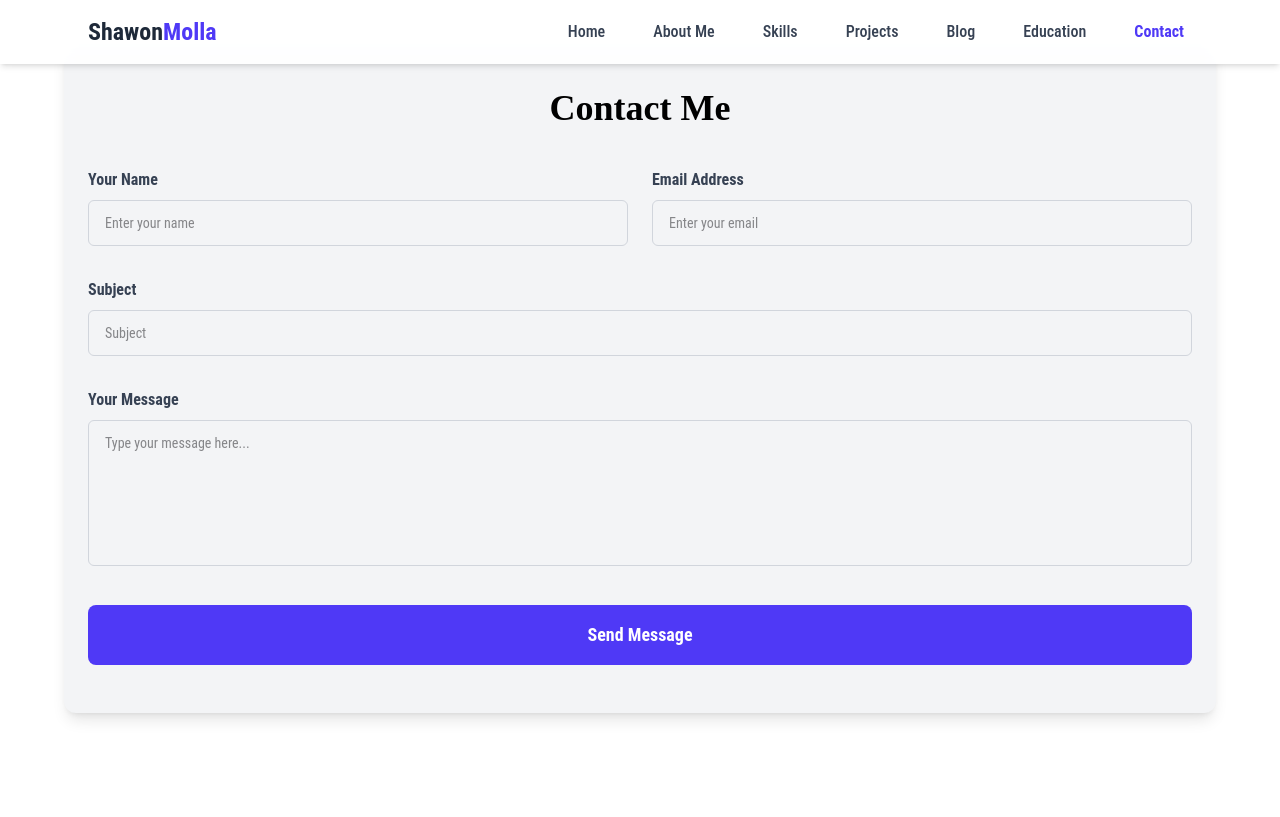
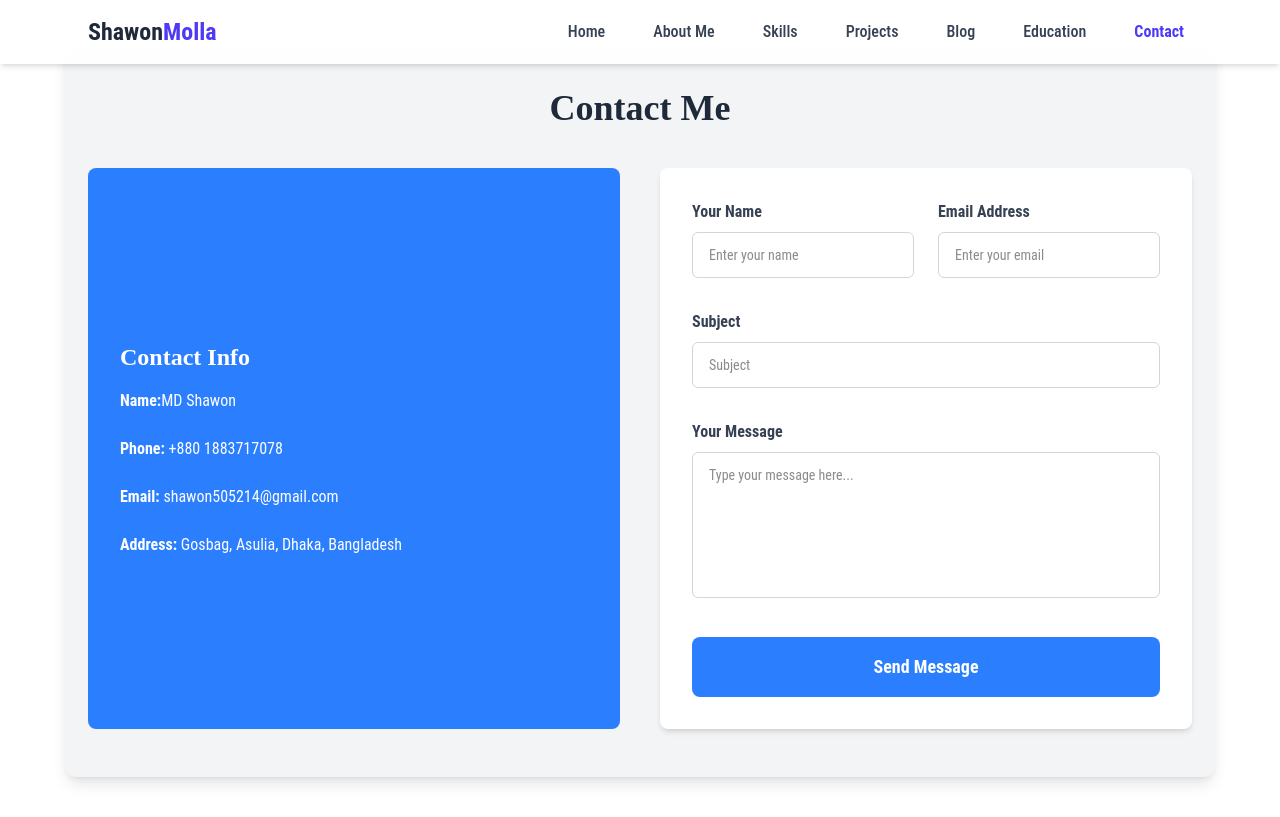
Before and after one commit to shawonkhan1/Shawon-Portfullio-Clint, a React (Vite) app: page /contact in a window 1280 px wide. Built offline with nearby package versions, Linux system fonts and the light colour scheme.

Commit message:
contact info add

```diff
--- a/src/Pages/Contact.jsx
+++ b/src/Pages/Contact.jsx
@@ -31,13 +31,27 @@ const Contact = () => {
   return (
     <section
       id="contact"
-      className="ml-6 mr-6 sm:ml-6 sm:mr-6 md:ml-10 md:mr-10 lg:mx-auto px-4 sm:px-6 py-12 max-w-6xl bg-gray-100 rounded-xl shadow-lg my-10"
+      className="mx-6 sm:mx-6 md:mx-10 lg:mx-auto px-4 sm:px-6 py-12 max-w-6xl bg-gray-100 rounded-xl shadow-lg my-10"
     >
-      <h2 className="text-3xl sm:text-4xl font-extrabold text-black mb-10 text-center">
+      <h2 className="text-3xl sm:text-4xl font-extrabold text-gray-800 mb-10 text-center">
         Contact Me
       </h2>
 
-      <form onSubmit={handleContactSubmit} className="space-y-8">
+      <div className="flex flex-col md:flex-row gap-10">
+        {/* Left side - Contact Info */}
+        <div className="md:w-1/2 bg-blue-500 text-white rounded-lg p-8 flex flex-col justify-center space-y-6">
+          <h3 className="text-2xl font-semibold mb-4">Contact Info</h3>
+          <p><strong>Name:</strong>MD Shawon</p>
+          <p><strong>Phone:</strong> +880 1883717078</p>
+          <p><strong>Email:</strong> shawon505214@gmail.com</p>
+          <p><strong>Address:</strong> Gosbag, Asulia, Dhaka, Bangladesh</p>
+        </div>
+
+        {/* Right side - Contact Form */}
+        <form
+          onSubmit={handleContactSubmit}
+          className="md:w-1/2 space-y-8 bg-white p-8 rounded-lg shadow-md"
+        >
           {/* Name & Email */}
           <div className="grid grid-cols-1 md:grid-cols-2 gap-6">
             <div>
@@ -53,7 +67,7 @@ const Contact = () => {
                 name="name"
                 placeholder="Enter your name"
                 required
-              className="w-full px-4 py-3 border border-gray-300 rounded-md focus:outline-none focus:ring-2 focus:ring-indigo-500 transition text-sm"
+                className="w-full px-4 py-3 border border-gray-300 rounded-md focus:outline-none focus:ring-2 focus:ring-blue-500 transition text-sm"
               />
             </div>
             <div>
@@ -69,7 +83,7 @@ const Contact = () => {
                 name="email"
                 placeholder="Enter your email"
                 required
-              className="w-full px-4 py-3 border border-gray-300 rounded-md focus:outline-none focus:ring-2 focus:ring-indigo-500 transition text-sm"
+                className="w-full px-4 py-3 border border-gray-300 rounded-md focus:outline-none focus:ring-2 focus:ring-blue-500 transition text-sm"
               />
             </div>
           </div>
@@ -88,7 +102,7 @@ const Contact = () => {
               name="subject"
               placeholder="Subject"
               required
-            className="w-full px-4 py-3 border border-gray-300 rounded-md focus:outline-none focus:ring-2 focus:ring-indigo-500 transition text-sm"
+              className="w-full px-4 py-3 border border-gray-300 rounded-md focus:outline-none focus:ring-2 focus:ring-blue-500 transition text-sm"
             />
           </div>
 
@@ -106,18 +120,19 @@ const Contact = () => {
               rows="6"
               placeholder="Type your message here..."
               required
-            className="w-full px-4 py-3 border border-gray-300 rounded-md focus:outline-none focus:ring-2 focus:ring-indigo-500 transition resize-none text-sm"
+              className="w-full px-4 py-3 border border-gray-300 rounded-md focus:outline-none focus:ring-2 focus:ring-blue-500 transition resize-none text-sm"
             ></textarea>
           </div>
 
           {/* Submit Button */}
           <button
             type="submit"
-          className="w-full bg-indigo-600 hover:bg-indigo-700 text-white py-3 sm:py-4 rounded-lg font-semibold text-base sm:text-lg transition"
+            className="w-full bg-blue-500 hover:bg-blue-600 text-white py-3 sm:py-4 rounded-lg font-semibold text-base sm:text-lg transition"
           >
             Send Message
           </button>
         </form>
+      </div>
     </section>
   );
 };
```
Lines whose indentation alone changed are shown as unchanged.
